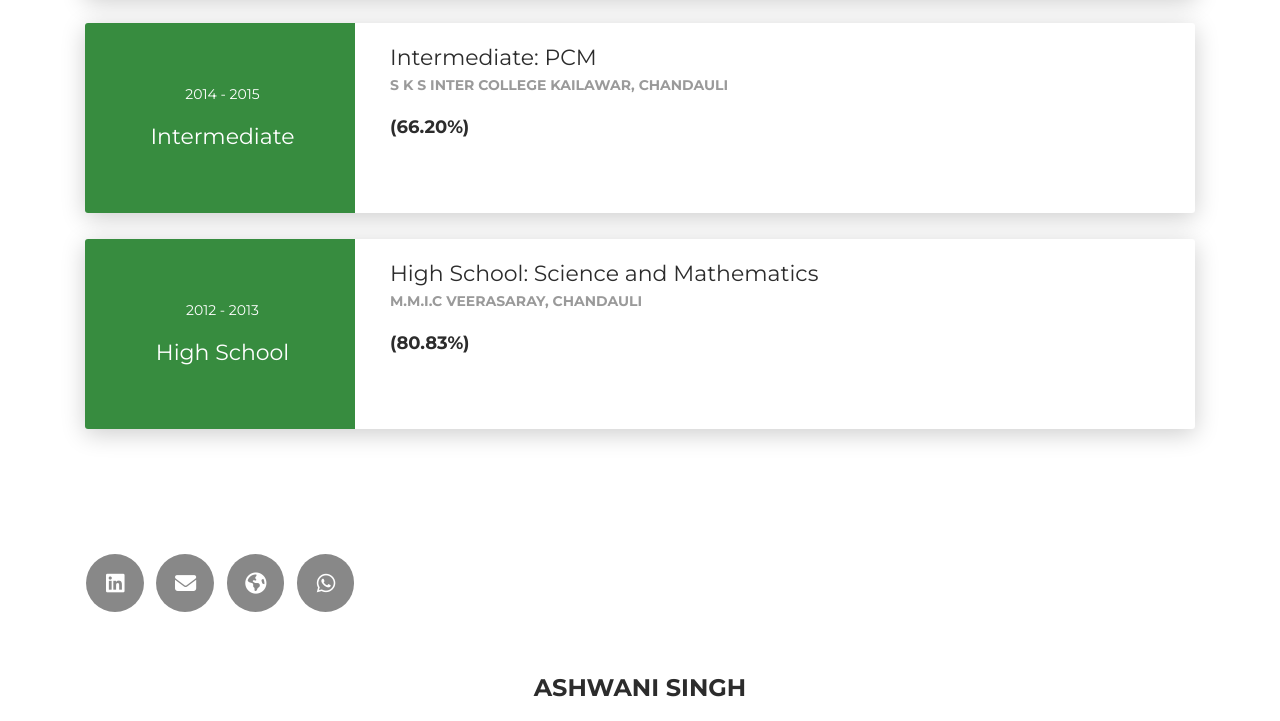
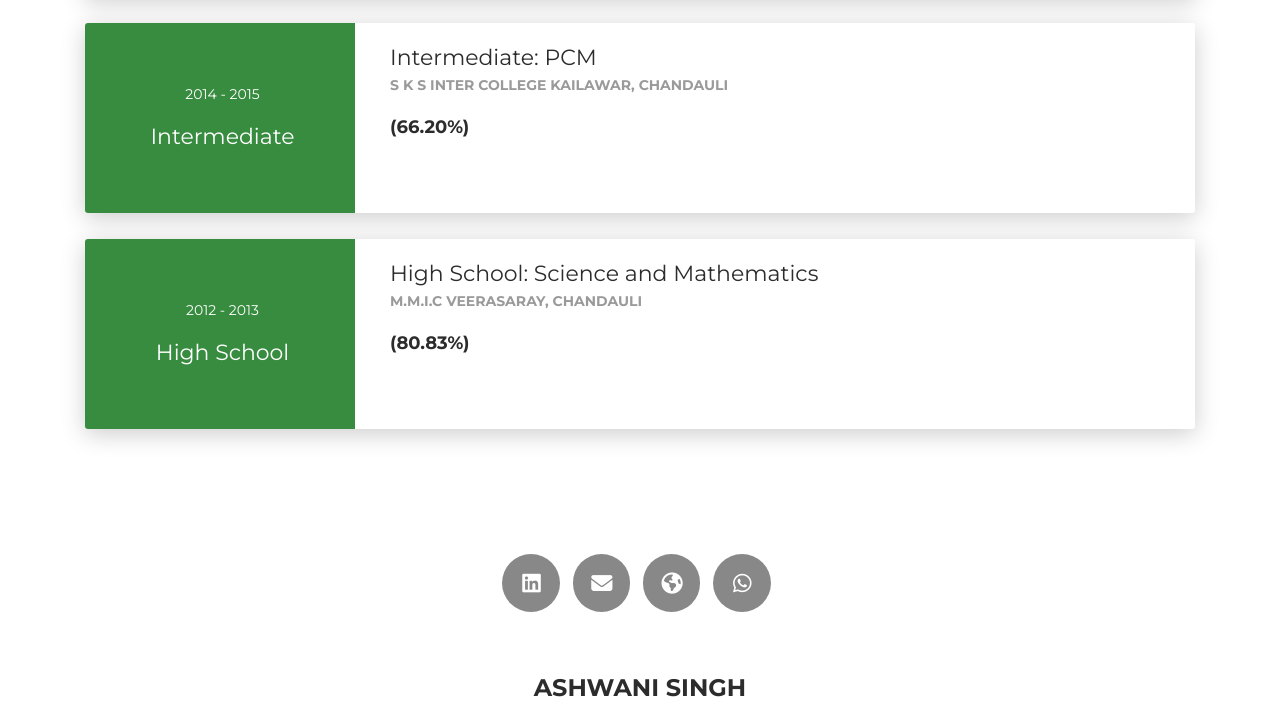
Before and after one commit to banarasiashwani/banarasiashwani.github.io, a plain HTML site: page index.html in a window 1280 px wide. Shown: the part 2582-3303 px from the top of the page. Drawn offline with nearby package versions, Linux system fonts and the light colour scheme; a script that the page names is missing.

Commit message:
Update index.html

```diff
--- a/index.html
+++ b/index.html
@@ -327,13 +327,14 @@
     </div>--->
     <footer class="footer">
       <div class="section">
+        <center>
         <div class="container">
           <div class="button-container">
             <a class="btn btn-default btn-round btn-lg btn-icon" href="#" rel="tooltip"><i class="fa fa-linkedin-square"></i></a>
             <a class="btn btn-default btn-round btn-lg btn-icon" href="mailto:banarasiashwani@gmail.com" rel="tooltip"><i class="fa fa-envelope"></i></a>
             <a class="btn btn-default btn-round btn-lg btn-icon" href="https://banarasiashwani.github.io" rel="tooltip"><i class="fa fa-globe"></i></a>
             <a class="btn btn-default btn-round btn-lg btn-icon" href="https://wa.me/8181918177" rel="tooltip"><i class="fa fa-whatsapp"></i></a></div>
-        </div>
+        </div></center>
       </div>
     </div>
   </div>
```
